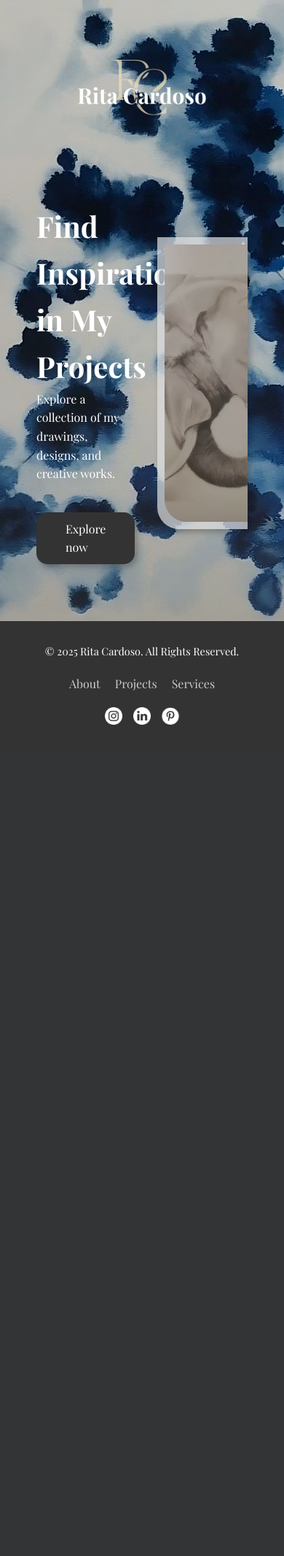
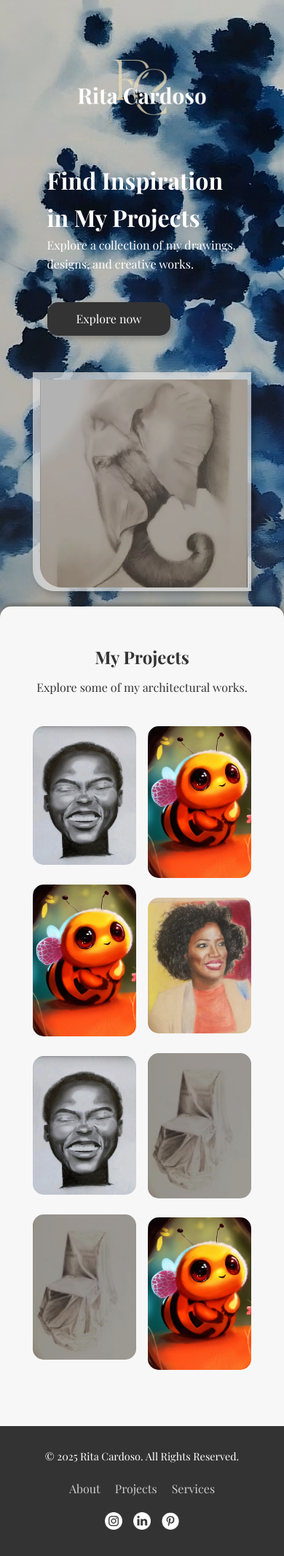
Before and after one commit to artiomgusanu/architecPortfolio, a PHP site: page /myProjects.php in a window 390 px wide. Shown: the whole page at 73% size. Before the commit the page ends 993 px from the top, so only its background shows below. Run offline with PHP 8.4, Linux system fonts and the light colour scheme.

Commit message:
pinterest (myProjects)

```diff
--- a/myProjects.php
+++ b/myProjects.php
@@ -104,6 +104,41 @@
         </div>
     </header>
 
+    <div class="mini-box"></div>
+
+    <section id="projects" class="projects-container">
+        <div class="projects-box">
+            <h2>My Projects</h2>
+            <p>Explore some of my architectural works.</p>
+            <div class="projects-grid">
+                <div class="project-item">
+                    <img src="./images/partners/partner1.jpeg" alt="Project 1">
+                </div>
+                <div class="project-item">
+                    <img src="./images/partners/partner2.jpg" alt="Project 2">
+                </div>
+                <div class="project-item">
+                    <img src="./images/partners/partner1.jpeg" alt="Project 1">
+                </div>
+                <div class="project-item">
+                    <img src="./images/partners/partner3.jpg" alt="Project 3">
+                </div>
+                <div class="project-item">
+                    <img src="./images/partners/partner2.jpg" alt="Project 2">
+                </div>
+                <div class="project-item">
+                    <img src="./images/partners/partner4.jpg" alt="Project 4">
+                </div>
+                <div class="project-item">
+                    <img src="./images/partners/partner3.jpg" alt="Project 3">
+                </div>
+                <div class="project-item">
+                    <img src="./images/partners/partner2.jpg" alt="Project 2">
+                </div>
+            </div>
+        </div>
+    </section>
+
 
 
     <footer class="footer">
--- a/styles/myProjects/head.css
+++ b/styles/myProjects/head.css
@@ -31,7 +31,6 @@
     /* Botão */
     .btn {
         display: inline-block;
-    padding: 10px 20px;
         background-color: #333;
         color: white;
         text-decoration: none;
@@ -73,3 +72,29 @@
         filter: brightness(0.7); /* Escurece as imagens */
         margin: 10px;
     }
+
+    @media (max-width: 768px) {
+        .head-wrapper {
+            flex-direction: column; /* Alinha os elementos verticalmente */
+            text-align: center; /* Centraliza o texto */
+            gap: 20px;
+        }
+
+        .head-content {
+            max-width: 90%;
+        }
+
+        .head-content h1 {
+            font-size: 2.0rem;
+            margin-top: -20px;
+        }
+
+        .btn{
+            margin-bottom: 30px;
+        }
+
+        .head-gallery {
+            width: 300px;
+            height: 300px;
+        }
+    }
--- a/styles/myProjects/import.css
+++ b/styles/myProjects/import.css
@@ -3,4 +3,6 @@
 @import url('../index/scroll&popup.css');
 @import url('../imports/navbar.css');
 @import url('./head.css');
+@import url('./mini-box.css');
+@import url('./projects.css');
 @import url('../imports/footer.css');
--- /dev/null
+++ b/styles/myProjects/mini-box.css
@@ -0,0 +1,8 @@
+.mini-box {
+    width: 100%;
+    height: 50px;
+    background-color: #f7f7f7;
+    margin-top: -20px;
+    border-radius: 15px 15px 0 0;
+    box-shadow: 0px -4px 4px rgba(0, 0, 0, 0.25);
+}
--- /dev/null
+++ b/styles/myProjects/projects.css
@@ -0,0 +1,53 @@
+.projects-container {
+    display: flex;
+    justify-content: center;
+    text-align: center;
+    margin-bottom: 50px;
+}
+
+.projects-box {
+    max-width: 1000px;
+    width: 100%;
+}
+
+.projects-box h2, .projects-box p {
+    margin-bottom: 10px;
+}
+
+.projects-box p {
+    margin-bottom: 40px;
+}
+
+.projects-grid {
+    column-count: auto;
+    column-width: 200px;
+    column-gap: 16px;
+    max-width: 1000px;
+    margin: 0 auto;
+}
+
+.project-item {
+    display: inline-block;
+    width: 100%;
+    margin-bottom: 20px;
+    break-inside: avoid;
+}
+
+.project-item img {
+    width: 100%;
+    height: auto;
+    border-radius: 15px;
+}
+
+@media (max-width: 768px) {
+    .projects-grid {
+        column-width: 100px;
+        max-width: 300px;
+    }
+}
+
+@media (max-width: 480px) {
+    .projects-grid {
+        column-width: 100px;
+    }
+}
```
Also changed, not shown: index.php (+16 -20 lines), styles/index/projects.css (+16 -20 lines), styles/myProjects/phone.css (added, +27 -0 lines). Lines whose indentation alone changed are shown as unchanged.
